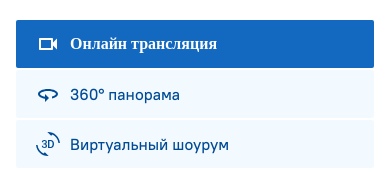
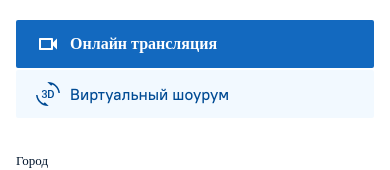
Before and after one commit to theablkz/bi-live-front, a Nuxt app: page / in a window 390 px wide. Shown: the part 123-293 px from the top of the page. Built offline with nearby package versions, Linux system fonts and the light colour scheme; no server answers; a web font is replaced by a local one.

Commit message:
360 REMOVE mobile

```diff
--- a/components/catalog.vue
+++ b/components/catalog.vue
@@ -102,27 +102,27 @@
             </svg>
             Онлайн трансляция
           </li>
-          <li
-            @click="tabIndex = 1; cityValue = null; searchInput = ''; classValue = null;"
+<!--          <li-->
+<!--            @click="tabIndex = 1; cityValue = null; searchInput = ''; classValue = null;"-->
 
-            :class="{
-              active: tabIndex === 1,
-            }"
-          >
-            <svg
-              width="24"
-              height="24"
-              viewBox="0 0 24 24"
-              fill="none"
-              xmlns="http://www.w3.org/2000/svg"
-            >
-              <path
-                d="M12 7C6.48 7 2 9.24 2 12C2 14.24 4.94 16.13 9 16.77V20L13 16L9 12V14.73C5.85 14.17 4 12.83 4 12C4 10.94 7.04 9 12 9C16.96 9 20 10.94 20 12C20 12.73 18.54 13.89 16 14.53V16.58C19.53 15.81 22 14.05 22 12C22 9.24 17.52 7 12 7Z"
-                fill="#004B94"
-              />
-            </svg>
-            360° панорама
-          </li>
+<!--            :class="{-->
+<!--              active: tabIndex === 1,-->
+<!--            }"-->
+<!--          >-->
+<!--            <svg-->
+<!--              width="24"-->
+<!--              height="24"-->
+<!--              viewBox="0 0 24 24"-->
+<!--              fill="none"-->
+<!--              xmlns="http://www.w3.org/2000/svg"-->
+<!--            >-->
+<!--              <path-->
+<!--                d="M12 7C6.48 7 2 9.24 2 12C2 14.24 4.94 16.13 9 16.77V20L13 16L9 12V14.73C5.85 14.17 4 12.83 4 12C4 10.94 7.04 9 12 9C16.96 9 20 10.94 20 12C20 12.73 18.54 13.89 16 14.53V16.58C19.53 15.81 22 14.05 22 12C22 9.24 17.52 7 12 7Z"-->
+<!--                fill="#004B94"-->
+<!--              />-->
+<!--            </svg>-->
+<!--            360° панорама-->
+<!--          </li>-->
           <li
             @click="tabIndex = 2; cityValue = null; searchInput = ''; classValue = null;"
 
```
